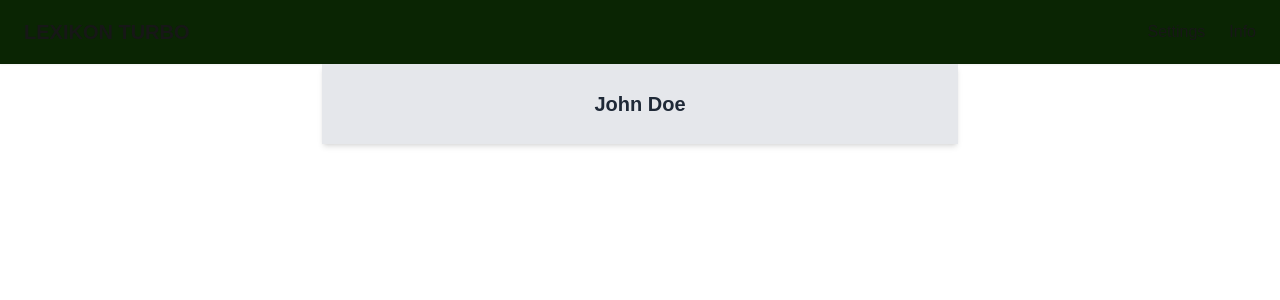
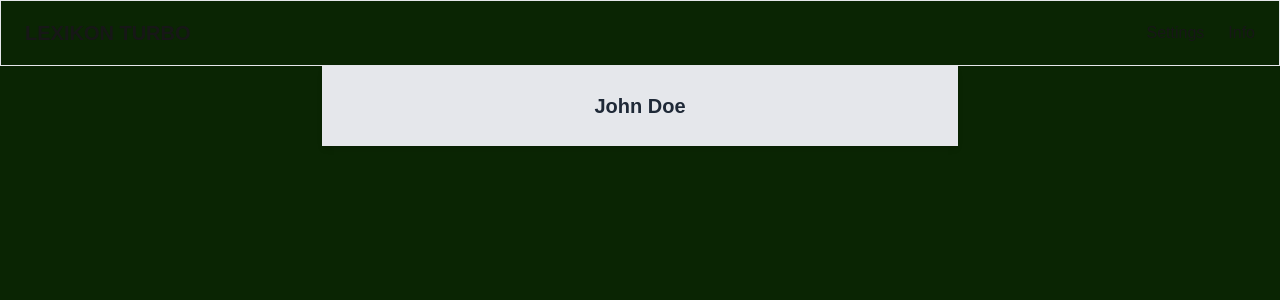
Before and after one commit to KristofferGW/lexicon-turbo-mvp, a Next.js app: page / in a window 1280 px wide. Shown: the top 300 px of the page. Built offline with nearby package versions, Linux system fonts and the light colour scheme.

Commit message:
Bg color changed in body and border added to Header

```diff
--- a/src/app/components/Header.js
+++ b/src/app/components/Header.js
@@ -2,7 +2,7 @@ import Link from 'next/link';
 
 const Header = () => {
   return (
-    <header className="w-full bg-lexicon shadow-sm">
+    <header className="w-full bg-lexicon shadow-sm border">
       <div className="max-w-7xl mx-auto px-4 sm:px-6 h-16 flex items-center justify-between">
         <Link href="/" className="font-semibold text-xl text-white-800">
           LEXIKON TURBO
--- a/src/app/page.js
+++ b/src/app/page.js
@@ -5,7 +5,7 @@ import StudentName from './components/StudentName';
 export default function Page({ children }) {
   return (
     <html lang="en" suppressHydrationWarning>
-      <body suppressHydrationWarning>
+      <body suppressHydrationWarning className="h-screen bg-lexicon">
         <Header />
         <StudentName name="John Doe" />
         {children}
```
